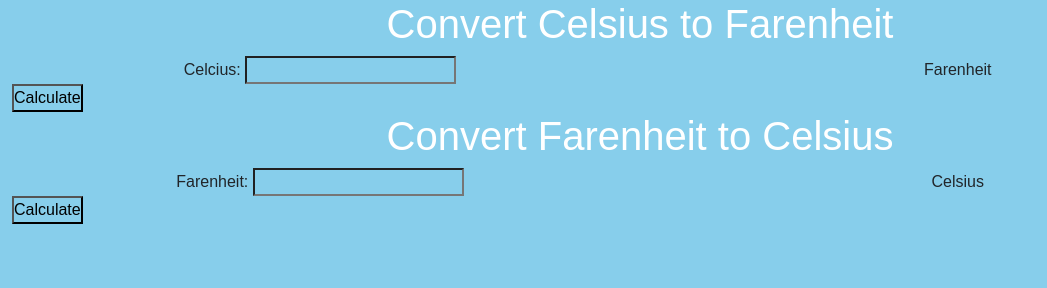
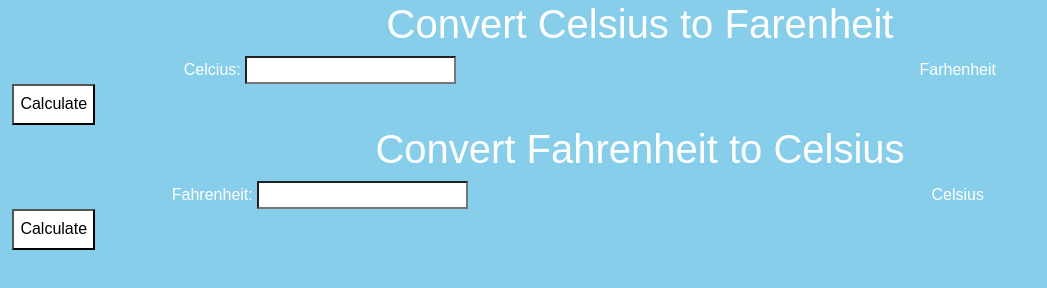
Before and after one commit to RichtersHotline/TemperatureConverter, a plain HTML site: page index.html in a window 1280 px wide. Shown: the whole page, without its empty margins (0-1047 px from the left). Drawn offline with nearby package versions, Linux system fonts and the light colour scheme.

Commit message:
more styling

```diff
--- a/Styles/style.css
+++ b/Styles/style.css
@@ -8,6 +8,32 @@ font-family:arial;
 background-color:skyblue;
 }
 
+label {
+
+
+color:white;
+
+}
+
+
 h1 {
    color:white;
 }
+
+#FarenCel {
+
+background-color:white;
+padding:0.4rem;
+}
+#InpStyle {
+
+    background-color:white;
+
+}
+
+#CelFaren {
+
+    background-color:white;
+    padding:0.4rem;
+
+}
--- a/index.html
+++ b/index.html
@@ -14,10 +14,10 @@
             <h1>Convert Celsius to Farenheit</h1>
             <div class="col">
                 <label>Celcius:
-        <input type="number" id="Celc">
+        <input type="number" id="InpStyle"  id="Celc">
   </div>
             <div class="col">
-                <label>Farenheit</label>
+                <label>Farhenheit</label>
                 <!-- <input type="number" id="Faren" readonly>           -->
              <label id="Faren"></label>
             </div>
@@ -25,10 +25,10 @@
           <button type="button" id="CelFaren" onclick="CelToFaren()">Calculate</button>
 
           <div class="row align-items-center text-center">
-            <h1>Convert Farenheit to Celsius</h1>
+            <h1>Convert  Fahrenheit to Celsius</h1>
             <div class="col">
-                <label>Farenheit:
-        <input type="number" id="Farenheit">
+                <label> Fahrenheit:
+        <input type="number" id="InpStyle" id="Farenheit">
   </div>
             <div class="col">
                 <label>Celsius</label>
```
